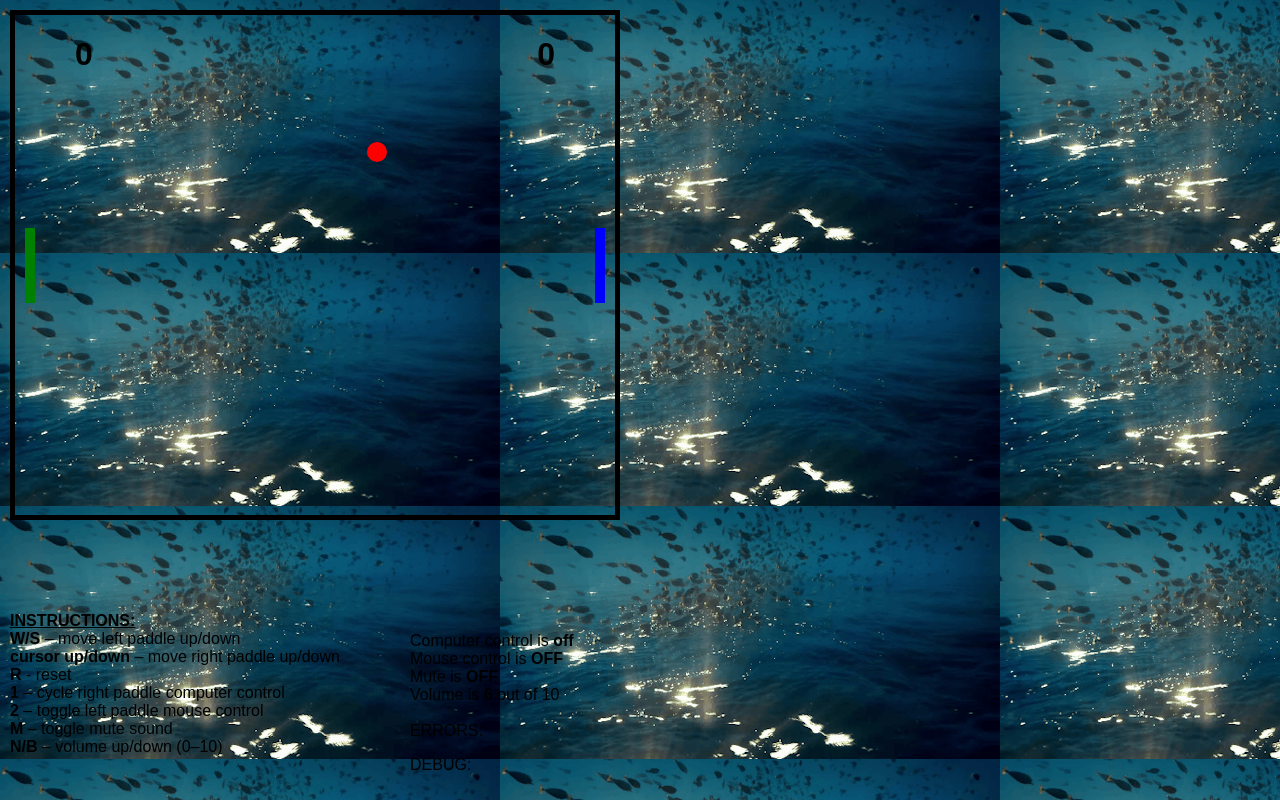
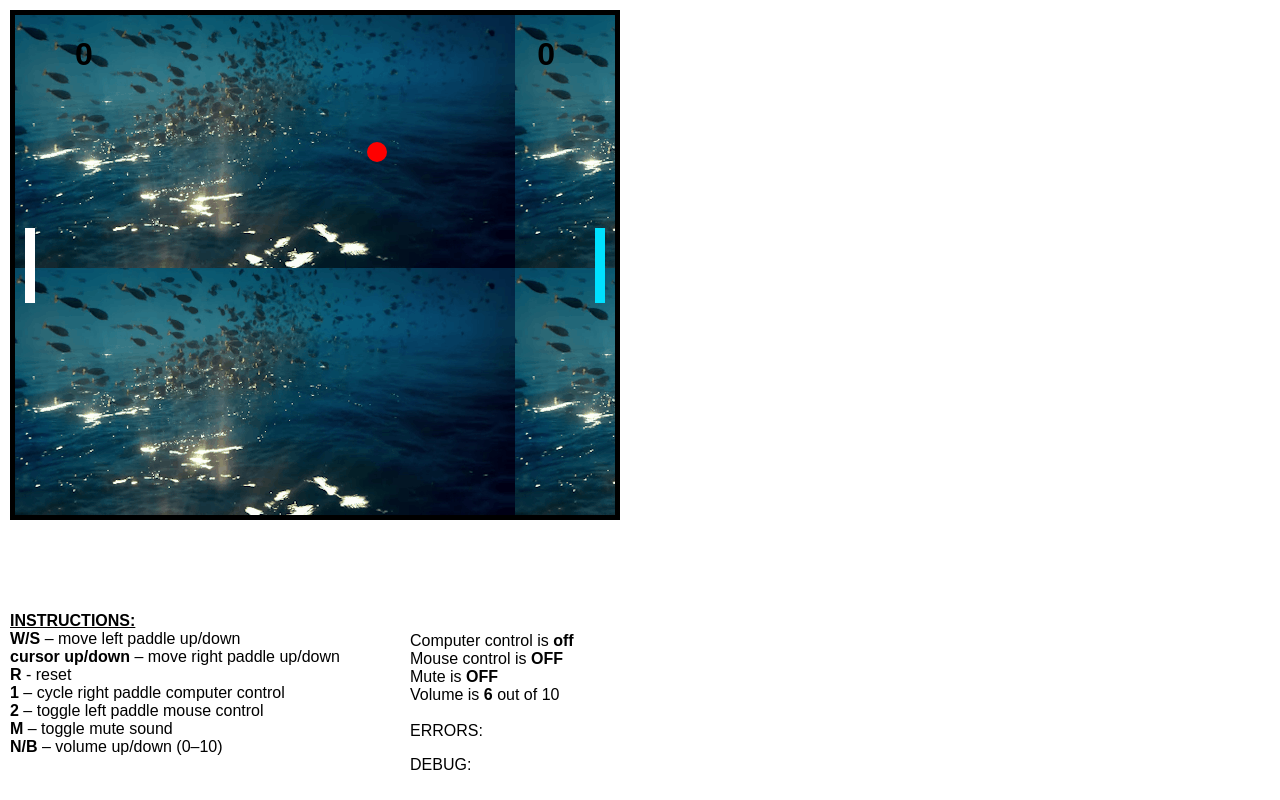
Before and after one commit to Jess993/Jess993.github.io, a plain HTML site: page index.html in a window 1280 px wide. Drawn offline with Linux system fonts and the light colour scheme; no server answers.

Commit message:
Update pong-styles.css

```diff
--- a/pong-styles.css
+++ b/pong-styles.css
@@ -4,12 +4,12 @@ Feel free to play with things like color or font
 */
 
 html,
-body {background-image: url(Fish.gif);
+body {
   padding: 0;
   margin: 0;
 }
 
-#game {
+#game {background-image: url(Fish.gif);
   margin: 10px;
   border: 5px solid black;
   left: 0;
@@ -17,13 +17,13 @@ body {background-image: url(Fish.gif);
 }
 
 #left-paddle {
-  background-color: green;
+  background-color: white;
   left: 10px;
   height: 25px;
 }
 
 #right-paddle {
-  background-color: blue;
+  background-color: rgb(0, 225, 255);
   right: 10px;
 }
 
```
